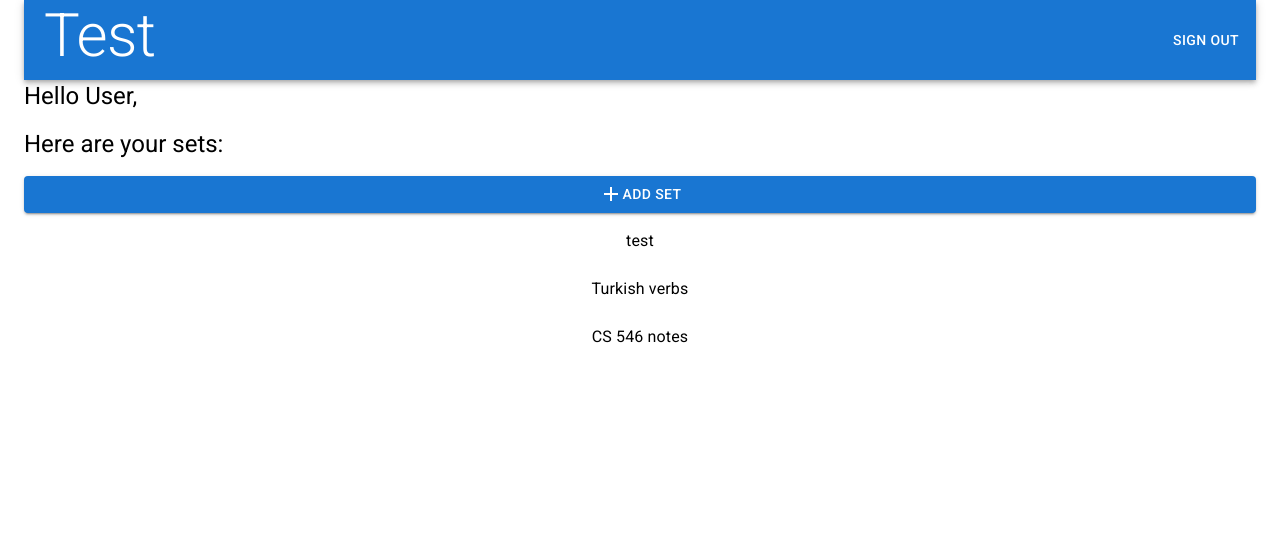
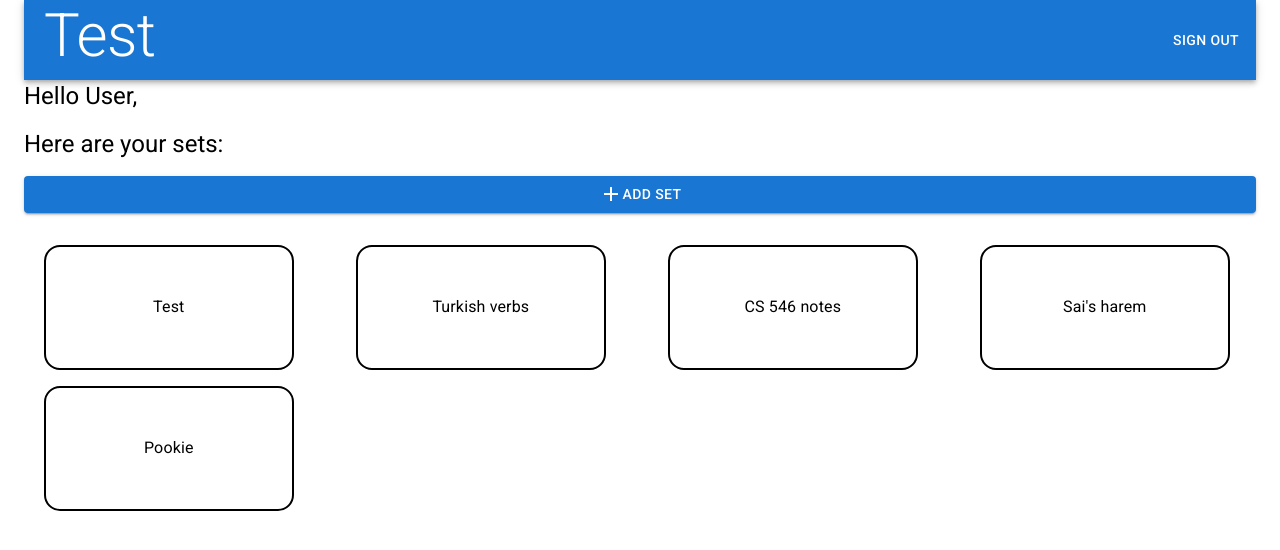
Before and after one commit to EsatAdiloglu/ai-flashcards, a Next.js app: page /cardset in a window 1280 px wide. Shown: the top 550 px of the page. Built offline with nearby package versions, Linux system fonts and the light colour scheme.

Commit message:
made route from set buttons to cards

```diff
--- a/app/api/testset/route.ts
+++ b/app/api/testset/route.ts
@@ -2,6 +2,6 @@ import { NextResponse } from "next/server";
 
 
 export async function GET(req: Request){
-    const test = {sets: ["test","Turkish verbs","CS 546 notes"]}
+    const test = {sets: ["Test","Turkish verbs","CS 546 notes", "Sai's harem","Pookie"]}
     return NextResponse.json(test, {status: 200})
 }
--- a/app/cards/page.tsx
+++ b/app/cards/page.tsx
@@ -11,12 +11,13 @@ import PromptField from '@/components/PromptField';
 import CardGrid from '@/components/CardGrid';
 
 import { useEffect, useState } from 'react';
-import { useRouter } from 'next/router';
+import { useSearchParams } from 'next/navigation';
 
 export default function Home() {
   const [cards, setCards] = useState<CardContent[]>([]);
-  const router = useRouter()
-  const { SetName } = router.query
+  const searchParams = useSearchParams()
+  const SetName = searchParams.get("set")
+  console.log(SetName)
 
 
   async function handleSubmit(prompt: string) {
--- a/components/Set.tsx
+++ b/components/Set.tsx
@@ -1,7 +1,8 @@
 "use client"
 
-import { Box, Typography } from "@mui/material"
-import { useRouter } from "next/router"
+import { Box, Grid, Typography } from "@mui/material"
+import { usePathname, useRouter, useSearchParams } from "next/navigation"
+import { useCallback } from "react"
 
 type Options = {
     name: string,
@@ -13,14 +14,37 @@ export type SetContent = {
 
 export default function Set({name}: Options){
     const router = useRouter()
+    const pathname= usePathname()
+    const searchParams = useSearchParams()
+
+    const createQueryString = useCallback(
+        (name: string, value:string) => {
+            const params = new URLSearchParams(searchParams.toString())
+            params.set(name,value)
+            return params.toString()
+        },
+        [searchParams]
+    )
 
     const handleClick = (name: string) => {
-        router.push(`/app/cards/${name}`)
+        router.push("/cards?" + createQueryString("set", name))
     }
 
     return (
-        <Box component="button" onClick={() => {handleClick(name)}}>
-            <Typography>{name}</Typography>
-        </Box>
+        <Grid xs={12} md={3}>
+            <Box component="button"
+            sx={{
+                border:"2px solid black",
+                borderRadius:"1rem",
+                width:"80%",
+                height: "125px",
+                mb: 2,
+                "&:hover": {
+                    backgroundColor:"#cdcccd"
+                }}}
+                onClick={() => handleClick(name)}>
+                    <Typography>{name}</Typography>
+            </Box>
+        </Grid>
     )
 }
--- a/components/SetGrid.tsx
+++ b/components/SetGrid.tsx
@@ -1,5 +1,5 @@
 
-import { Box, Stack } from "@mui/material"
+import { Box, Grid, Stack } from "@mui/material"
 import Set from "./Set"
 import { SetContent } from "./Set"
 
@@ -10,14 +10,12 @@ type Options = {
 
 export default function SetGrid({sets}: Options){
     return (
-        <Box>
-            <Stack spacing={3}>
-                {
-                    sets.map(({name}, idx) => {
-                        return <Set key={idx} name={name} />
-                    })
-                }
-            </Stack>
-        </Box>
+                <Grid container spacing={2} sx={{mt: 2, ml:"20px"}}>
+                    {
+                        sets.map(({name}, idx) => {
+                            return <Set key={idx} name={name} />
+                        })
+                    }
+                </Grid>
     )
 }
--- a/package.json
+++ b/package.json
@@ -18,6 +18,7 @@
     "@stripe/stripe-js": "^4.2.0",
     "firebase": "^10.12.5",
     "install": "^0.13.0",
+    "navigation": "^6.2.0",
     "next": "^14.2.5",
     "npm": "^10.8.2",
     "openai": "^4.55.5",
```
Also changed, not shown: 1 other file (tests, documents, lock files or other folders).
